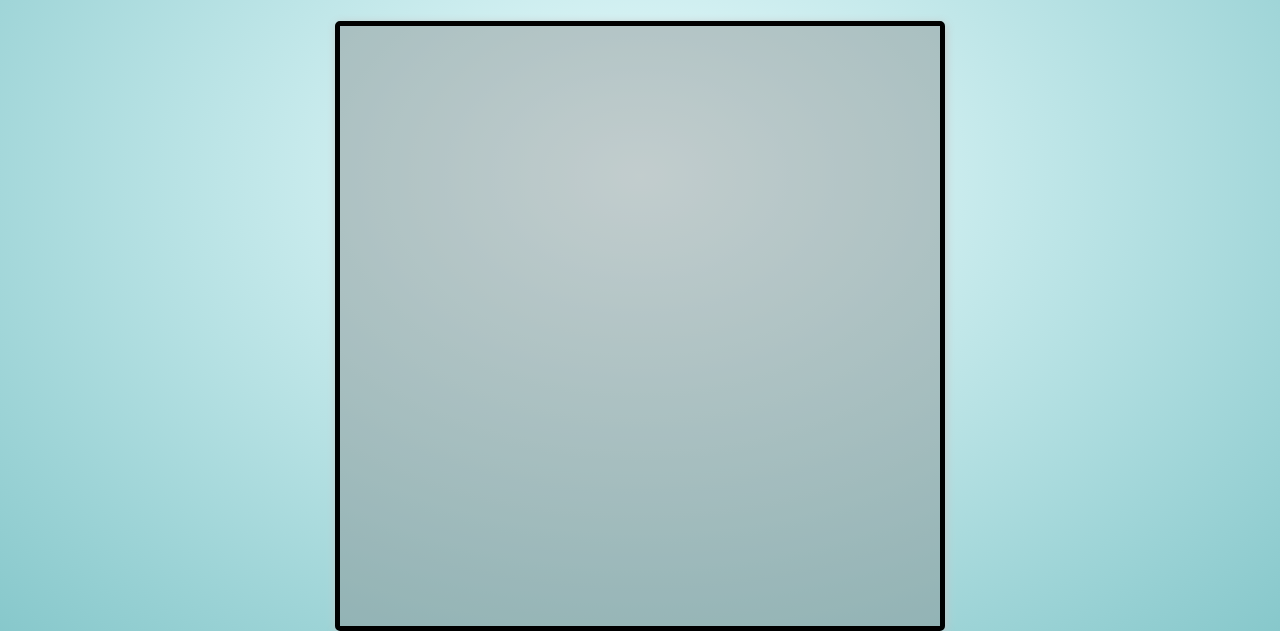
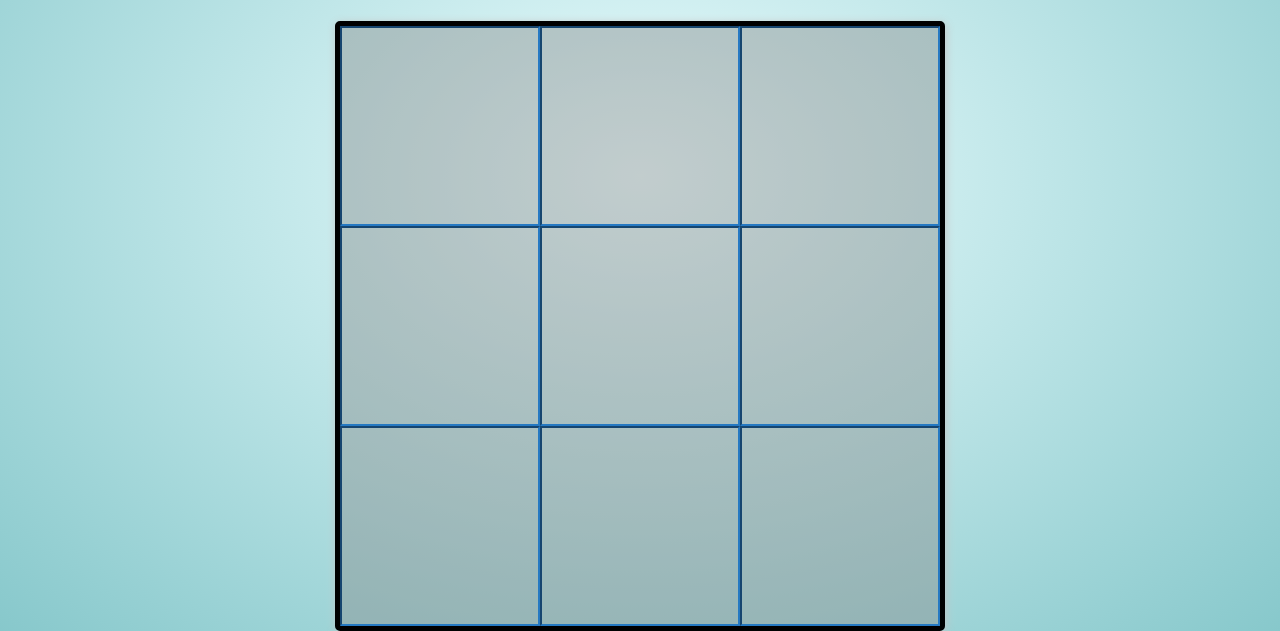
Before and after one commit to MC-GH/Tic-Tac-Toe, a plain HTML site: page html/index.html in a window 1280 px wide. Shown: the part 279-910 px from the top of the page. Drawn offline with Linux system fonts and the light colour scheme; files that its build step writes are made by us from their sources.

Commit message:
Update index.html

```diff
--- a/html/index.html
+++ b/html/index.html
@@ -3,11 +3,11 @@
 <head>
     <meta charset="UTF-8">
     <meta name="viewport" content="width=device-width, initial-scale=1.0">
-    <link rel="stylesheet" href="css/styles.css">
+    <link rel="stylesheet" href="../css/styles.css">
     <link rel="preconnect" href="https://fonts.googleapis.com">
     <link rel="preconnect" href="https://fonts.gstatic.com" crossorigin>
     <link href="https://fonts.googleapis.com/css2?family=Outfit&display=swap" rel="stylesheet">
-    <script defer src="js/script.js"></script>
+    <script defer src="../js/script.js"></script>
     <title>Tic Tac Toe</title>
 </head>
 <body>
```
